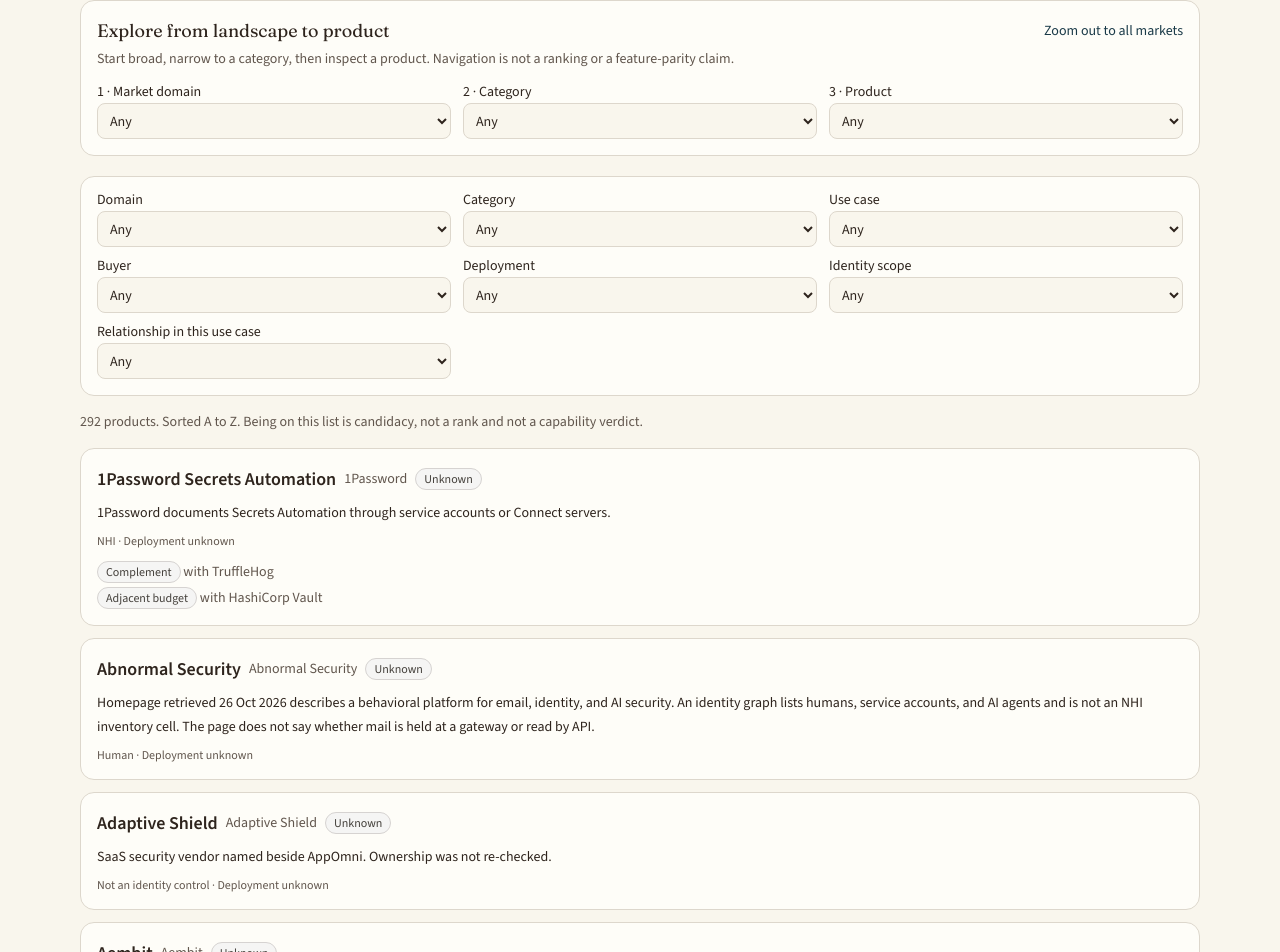
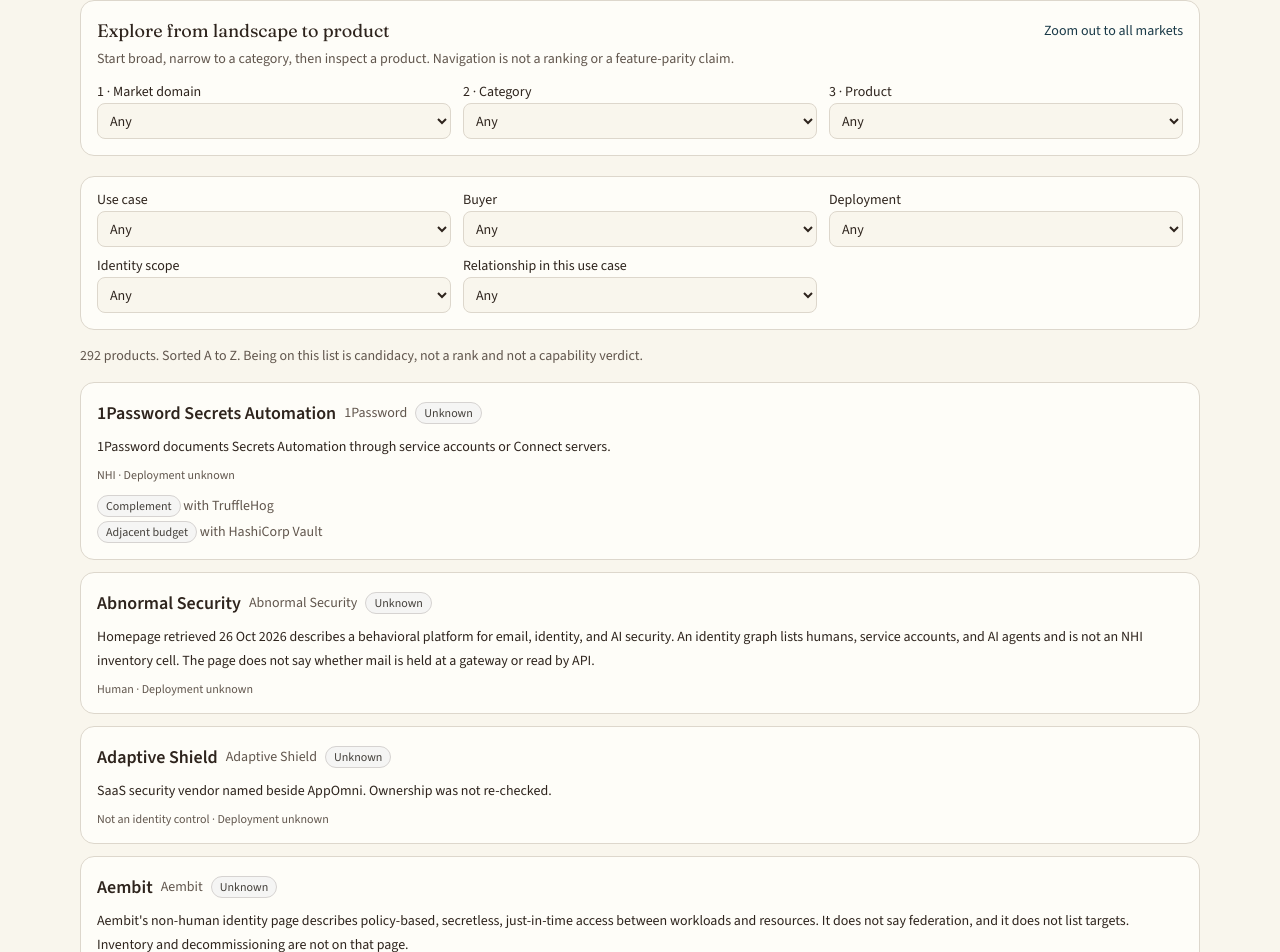
Before and after one commit to heyfunwhoa/security-market-map, a Next.js app: page /landscape in a window 1280 px wide. Shown: the part 3461-4413 px from the top of the page. Built offline with nearby package versions, Linux system fonts and the light colour scheme.

Commit message:
fix(landscape): avoid duplicate scope controls and reset all filters

```diff
--- a/components/landscape-browser.tsx
+++ b/components/landscape-browser.tsx
@@ -90,7 +90,7 @@
       <section aria-labelledby="drilldown-heading" className="mb-5 rounded-xl border border-border bg-card p-4">
         <div className="flex flex-wrap items-center justify-between gap-2">
           <h2 id="drilldown-heading" className="font-heading text-lg">Explore from landscape to product</h2>
-          <button type="button" className="text-sm text-primary underline-offset-4 hover:underline focus-visible:outline-none focus-visible:ring-2 focus-visible:ring-ring" onClick={() => { setDomain("all"); setCategory("all"); setFocusedProduct("all"); resetLimit(); }}>Zoom out to all markets</button>
+          <button type="button" className="text-sm text-primary underline-offset-4 hover:underline focus-visible:outline-none focus-visible:ring-2 focus-visible:ring-ring" onClick={() => { setDomain("all"); setCategory("all"); setFocusedProduct("all"); setUseCase("all"); setPersona("all"); setDeployment("all"); setScope("all"); setRelation("all"); resetLimit(); }}>Zoom out to all markets</button>
         </div>
         <p className="mt-1 text-sm text-muted-foreground">Start broad, narrow to a category, then inspect a product. Navigation is not a ranking or a feature-parity claim.</p>
         <div className="mt-4 grid gap-3 sm:grid-cols-3">
@@ -104,9 +104,7 @@
           <Link href={`/vendors/${focused.vendorSlug}`} className="mt-2 inline-block text-sm font-medium text-primary underline-offset-4 hover:underline focus-visible:ring-2 focus-visible:ring-ring">Open vendor detail and evidence</Link>
         </div> : null}
       </section>
-      <form className="grid gap-3 rounded-xl border border-border bg-card p-4 sm:grid-cols-2 lg:grid-cols-3">
-        <Filter label="Domain" value={domain} onChange={selectDomain} options={domains} />
-        <Filter label="Category" value={category} onChange={selectCategory} options={scopedCategories} />
+      <div role="group" aria-label="Additional product filters" className="grid gap-3 rounded-xl border border-border bg-card p-4 sm:grid-cols-2 lg:grid-cols-3">
         <Filter label="Use case" value={useCase} onChange={(value) => { setUseCase(value); resetLimit(); }} options={useCases} />
         <Filter
           label="Buyer"
@@ -142,7 +140,7 @@
             "adjacent_budget",
           ].map((id) => ({ id, label: relationshipLabel(id) }))}
         />
-      </form>
+      </div>
       <p className="mt-4 text-sm text-muted-foreground">
         {visible.length} products. Sorted A to Z. Being on this list is candidacy, not a rank and not a
         capability verdict.
```
